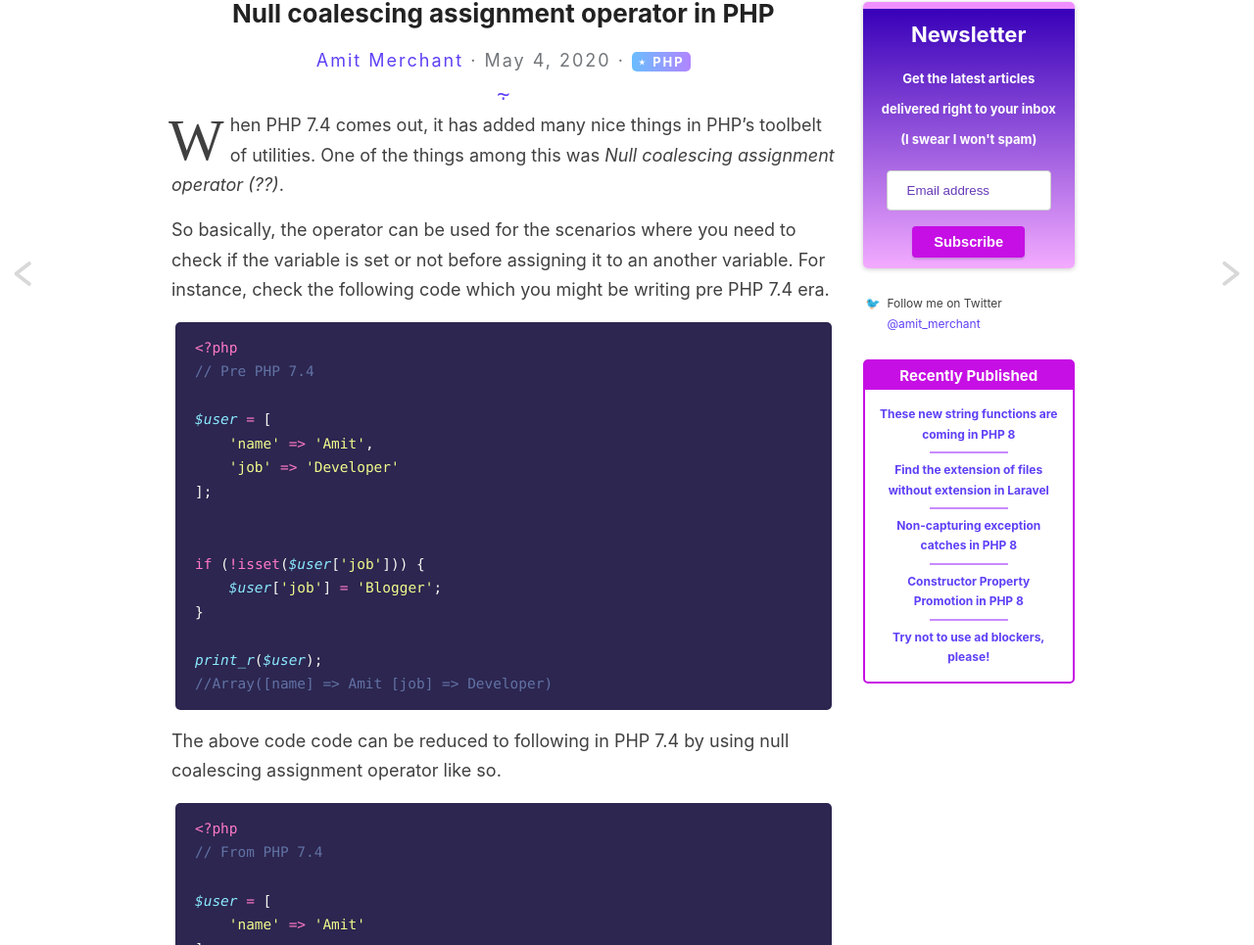
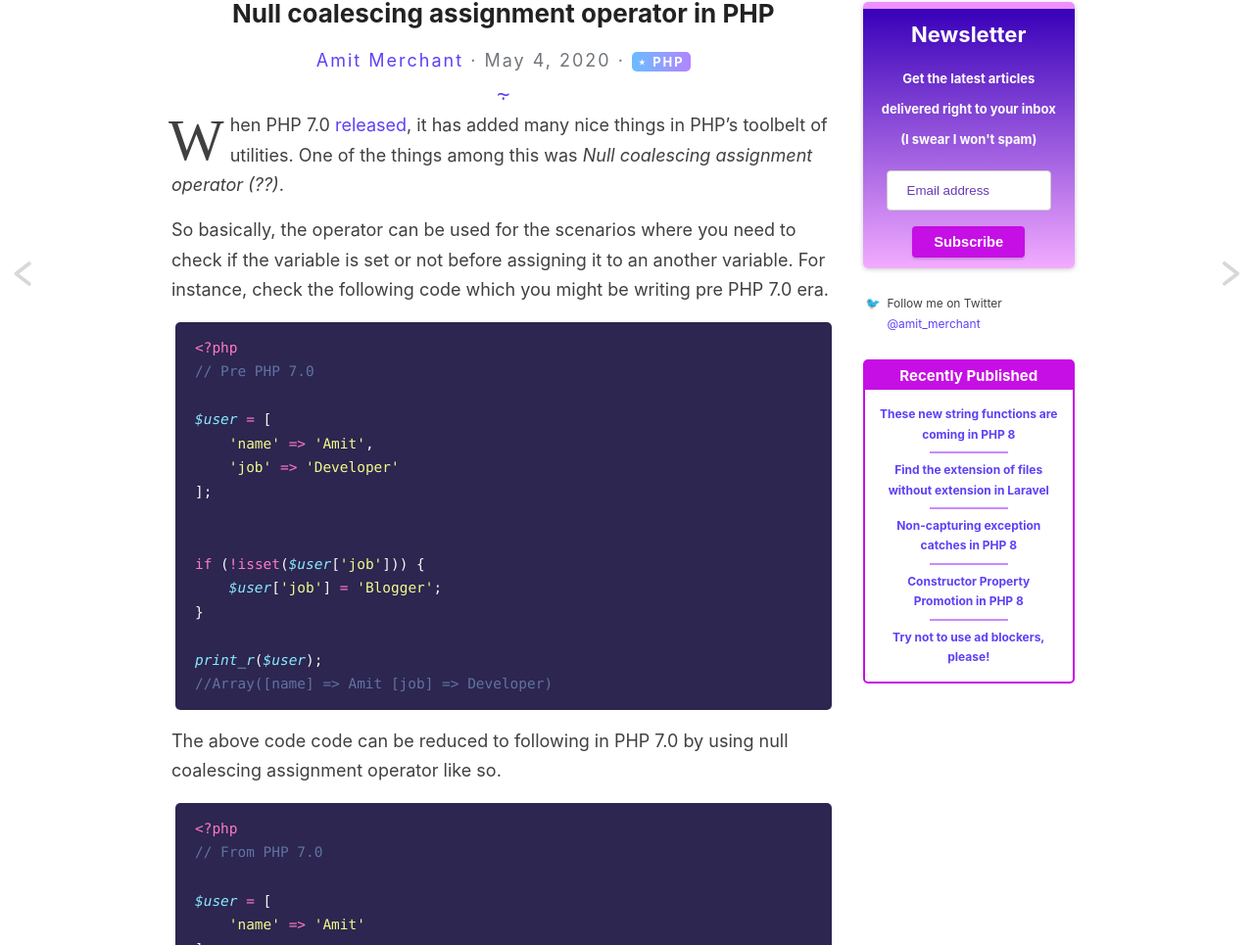
Before and after one commit to varunkumardev/amitmerchant1990.github.io, a Jekyll site: the page built from _posts/2020-05-04-null-coalescing-assignment-operator-php.md, in a window 1280 px wide. Shown: the part 171-1136 px from the top of the page at 98% size. Built offline with Jekyll 4.4.1, drawn with Linux system fonts in a browser that asks for light colours; comment, search, counter and statistics services are not loaded.

Commit message:
fix incorrect PHP version.

````diff
--- a/_posts/2020-05-04-null-coalescing-assignment-operator-php.md
+++ b/_posts/2020-05-04-null-coalescing-assignment-operator-php.md
@@ -5,13 +5,13 @@ image: /cdn/null-coalescing.png
 categories: [PHP]
 ---
 
-When PHP 7.4 comes out, it has added many nice things in PHP's toolbelt of utilities. One of the things among this was *Null coalescing assignment operator (??)*.
+When PHP 7.0 [released](https://www.php.net/manual/en/migration70.new-features.php), it has added many nice things in PHP's toolbelt of utilities. One of the things among this was *Null coalescing assignment operator (??)*.
 
-So basically, the operator can be used for the scenarios where you need to check if the variable is set or not before assigning it to an another variable. For instance, check the following code which you might be writing pre PHP 7.4 era.
+So basically, the operator can be used for the scenarios where you need to check if the variable is set or not before assigning it to an another variable. For instance, check the following code which you might be writing pre PHP 7.0 era.
 
 ```php
 <?php
-// Pre PHP 7.4
+// Pre PHP 7.0
 
 $user = [
     'name' => 'Amit',
@@ -27,11 +27,11 @@ print_r($user);
 //Array([name] => Amit [job] => Developer)
 ```
 
-The above code code can be reduced to following in PHP 7.4 by using null coalescing assignment operator like so.
+The above code code can be reduced to following in PHP 7.0 by using null coalescing assignment operator like so.
 
 ```php
 <?php
-// From PHP 7.4
+// From PHP 7.0
 
 $user = [
     'name' => 'Amit'
````
